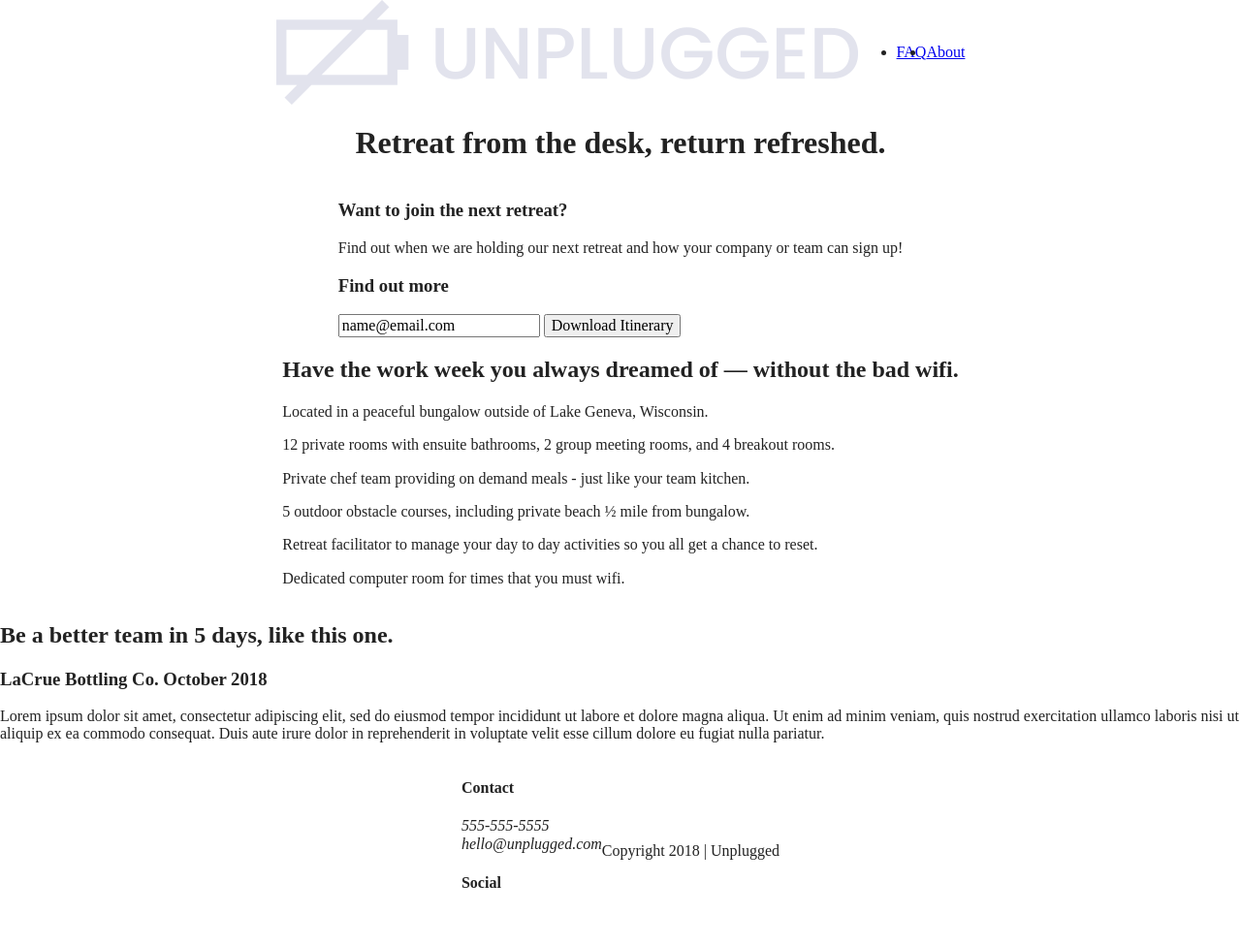
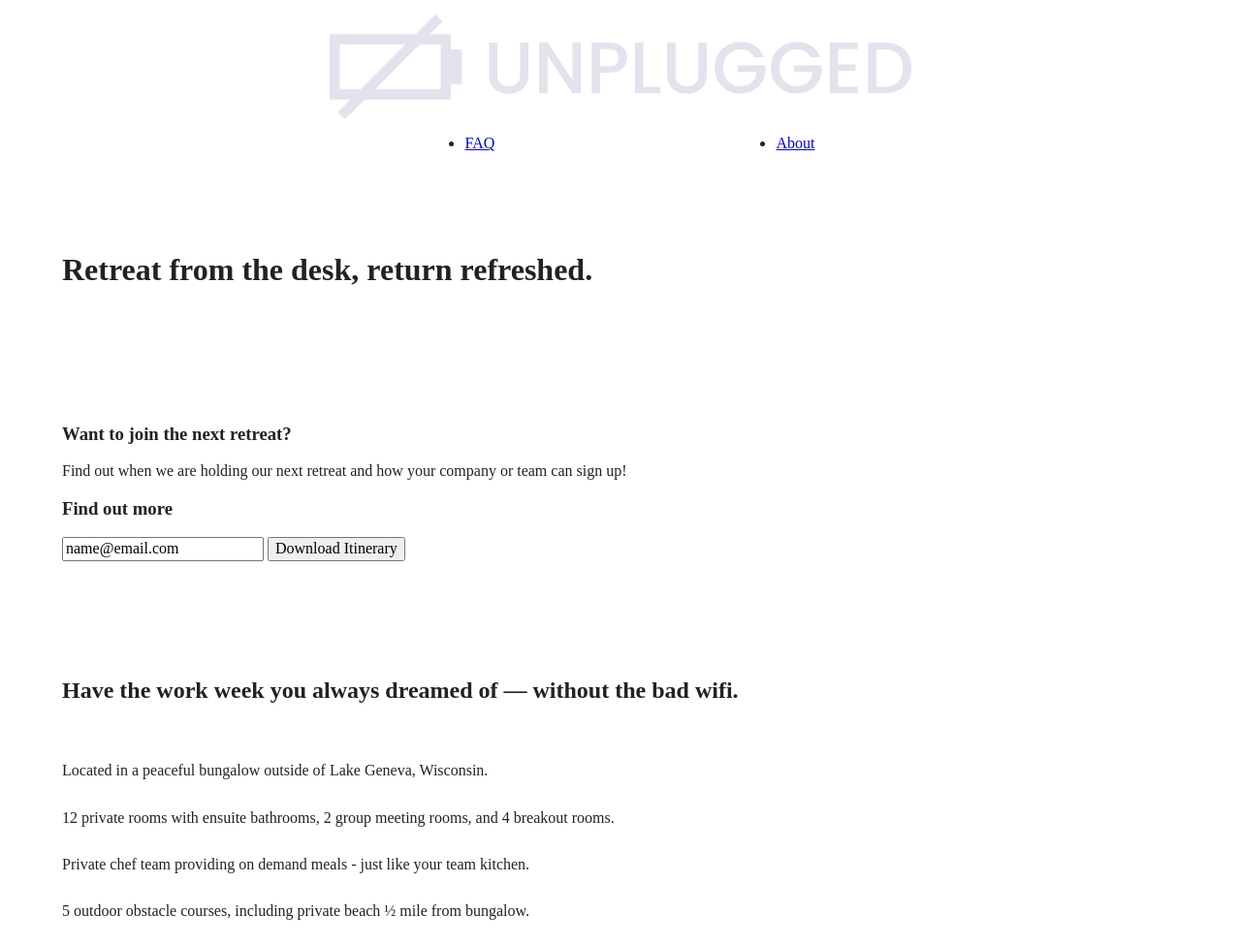
Before and after one commit to Tmerc72/unplugged-retreat, a website built with Parcel: page index.html in a window 1280 px wide. Shown: the top 976 px of the page at 97% size. Built offline with nearby package versions, Linux system fonts and the light colour scheme.

Commit message:
Added formatting to all pages

```diff
--- a/css/main.css
+++ b/css/main.css
@@ -86,6 +86,12 @@ textarea {
 /* ==========================================================================
    Author's custom styles
    ========================================================================== */
+
+.content-wrapper {
+  width: 90%;
+  margin: 50px 0;
+}
+
 /*---------- BASE HEADER - FOOTER STYLES ----------*/
 
 header,
@@ -96,11 +102,16 @@ footer {
   flex-flow: row wrap;
 }
 
+header {
+  padding: 15px 0;
+}
+
 header .content-wrapper {
   display: flex;
   justify-content: center;
   align-items: center;
   flex-flow: row wrap;
+  margin: 0;
 }
 
 header nav {
@@ -108,11 +119,30 @@ header nav {
   justify-content: space-around;
   align-items: center;
   flex-flow: row wrap;
+  width: 60%;
 }
 
 header nav ul {
   display: flex;
   justify-content: space-around;
+  width: 100%;
+}
+
+footer {
+  flex-direction: column;
+}
+
+footer p {
+  margin: 0;
+}
+
+footer .content-wrapper {
+  width: 55%;
+  margin: 50px 0;
+}
+
+footer .contact {
+  margin-bottom: 50px;
 }
 
 footer .social-icons {
@@ -125,6 +155,10 @@ footer .social-icons p {
   display: flex;
   justify-content: center;
   align-items: center;
+}
+
+footer .copyright {
+  margin: 20px 0;
 }
 
 /*---------- MOBILE STYLES - HOMEPAGE ----------*/
@@ -151,6 +185,15 @@ aside {
   flex-flow: row wrap;
 }
 
+.features h2 {
+  margin-bottom: 60px;
+}
+
+.features article {
+  width: 63%;
+  margin: 30px 0;
+}
+
 .features .feature-items {
   display: flex;
   justify-content: center;
@@ -158,11 +201,24 @@ aside {
   flex-flow: row wrap;
 }
 
+.features p {
+  margin: 0;
+}
+
 /* Reviews */
 .reviews {
   display: flex;
   justify-content: center;
   flex-flow: row wrap;
+}
+
+.reviews h2 {
+  margin-bottom: 40px;
+}
+
+.reviews h3 {
+  width: 55%
+  margin: 20px 0;
 }
 
 /*---------- MOBILE STYLES - ABOUT PAGE ----------*/
@@ -181,6 +237,10 @@ aside {
   flex-flow: row wrap;
 }
 
+.contact-content p {
+  margin: 0;
+}
+
 /*---------- MOBILE STYLES - FAQ PAGE ----------*/
 
 .faq {
@@ -191,10 +251,19 @@ aside {
 }
 
 .faq .content-wrapper {
+  margin: 50px 0 0 0;
   display: flex;
   justify-content: center;
   align-items: center;
   flex-flow: row wrap;
+}
+
+.faq h2 {
+  margin-bottom: 40px;
+}
+
+.faq-content {
+  margin-bottom: 50px;
 }
 
 /* ==========================================================================
```
